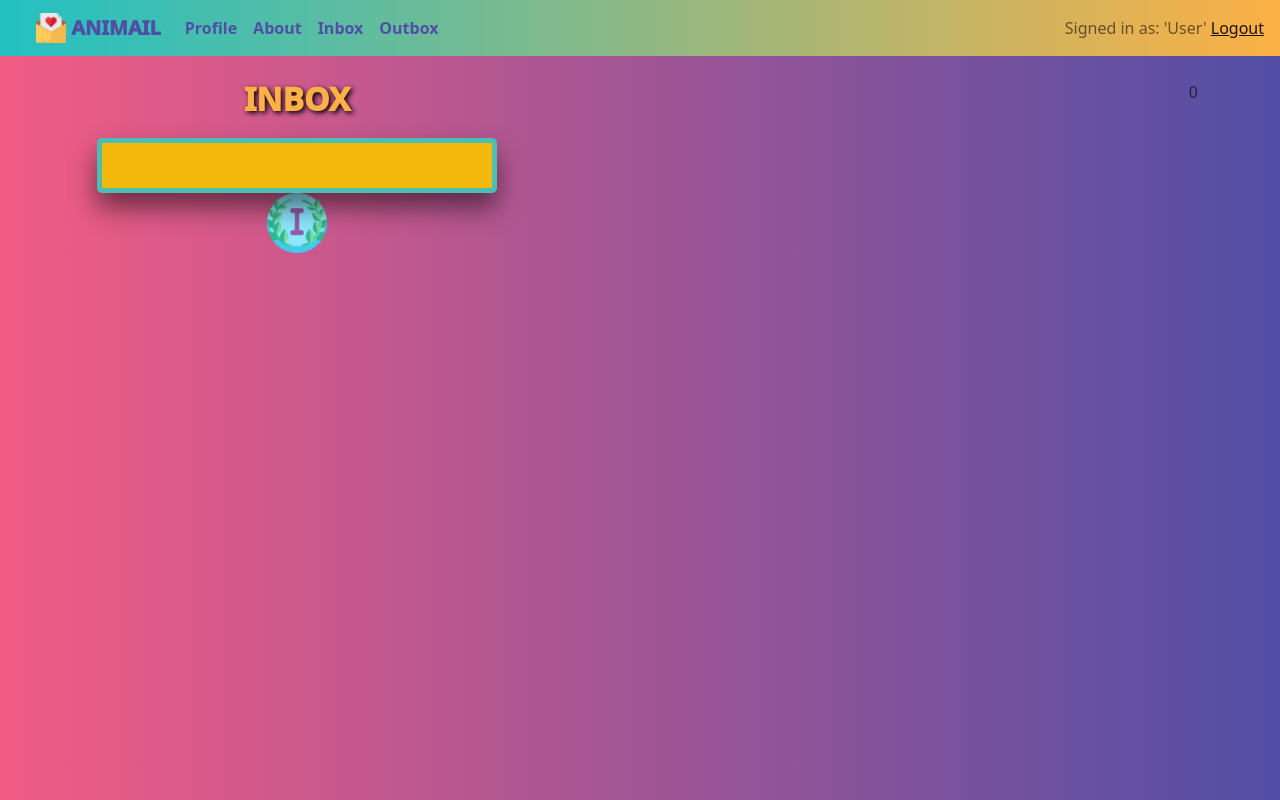
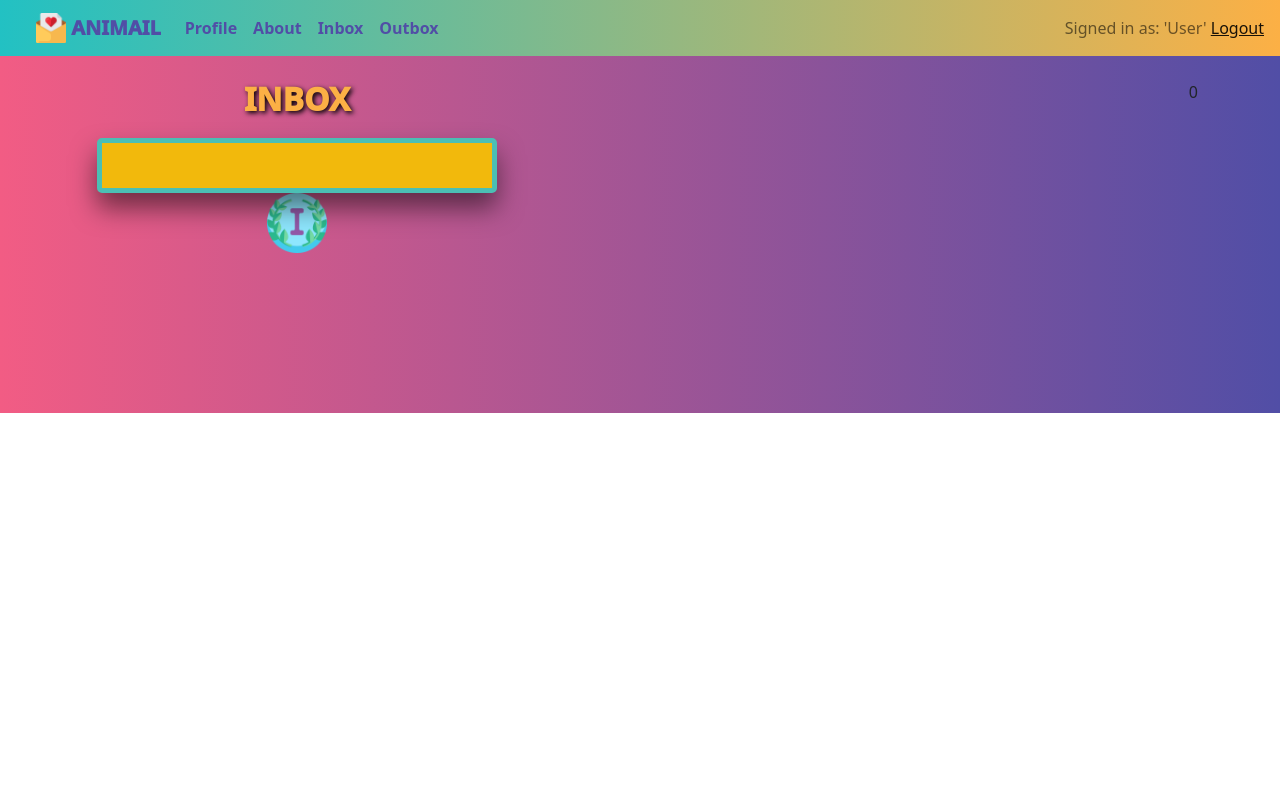
Before and after one commit to Samicap/AniMail, a React (Create React App) app in the folder my-app/client/: page /message/sent in a window 1280 px wide. Built offline with nearby package versions, Linux system fonts and the light colour scheme.

Commit message:
added additional styling

```diff
--- a/my-app/client/src/components/Inbox.js
+++ b/my-app/client/src/components/Inbox.js
@@ -1,6 +1,6 @@
 import axios from "axios";
 import { useState, useEffect } from "react";
-
+import { Link } from "react-router-dom";
 import MessageList from "./MessageList";
 import IncomingMessageList from "./incomingMessages/IncomingMessageList";
 import Child from "./Child";
@@ -65,7 +65,7 @@ export default function Inbox({ childId }) {
           <MessageList messages={messages} />
 
           <div class="col">
-            <h2 class="welcome">Incoming Messages</h2>
+            <h4 class="welcome">Incoming Messages</h4>
             <IncomingMessageList
               setIsMessageReceived={setIsMessageReceived}
               messages={messages}
--- a/my-app/client/src/components/MessageList.js
+++ b/my-app/client/src/components/MessageList.js
@@ -60,7 +60,7 @@ export default function MessageList({ messages, childId }) {
           class="logButton"
           onChange={(e) => setFilteredSender(e.target.value)}
         >
-          <option> Choose Pen Pal </option>
+          <option> Filter Messages By PenPal</option>
           {allPenPals}
         </select>
 
--- a/my-app/client/src/components/incomingMessages/incomingMessages.css
+++ b/my-app/client/src/components/incomingMessages/incomingMessages.css
@@ -3,14 +3,19 @@
   color: #514ea6;
   font-weight: 750;
   padding: 1em;
+  display: flex;
+  justify-content: center;
+  align-items: center;
+  flex-direction: column;
 }
 
 .indMessage {
   border: solid 5px #4bbfb4;
   border-radius: 5px;
   padding: 5px;
-  margin: 5px;
+  margin: 10px;
   background-color: #f2b90c;
+  width: 200px;
 }
 
 .income {
--- a/my-app/client/src/styles/Layout.css
+++ b/my-app/client/src/styles/Layout.css
@@ -2,8 +2,7 @@
   display: flex;
   justify-content: center;
   flex-direction: row;
-  margin-bottom: auto;
-  background-image: url(http://st2.depositphotos.com/5532432/11309/v/450/depositphotos_113098242-Animal-Avatars-Flat-Vector-Icons-3.jpg);
+
   background: rgb(242, 92, 132);
   background: linear-gradient(
     90deg,
@@ -11,10 +10,9 @@
     rgba(81, 78, 166, 1) 100%
   );
   background-blend-mode: overlay;
-  height: 100vh;
-  width: 100%;
+
   padding-top: 10vh;
-  background-size: cover;
+  padding-bottom: 20vh;
 }
 
 .container {
```
